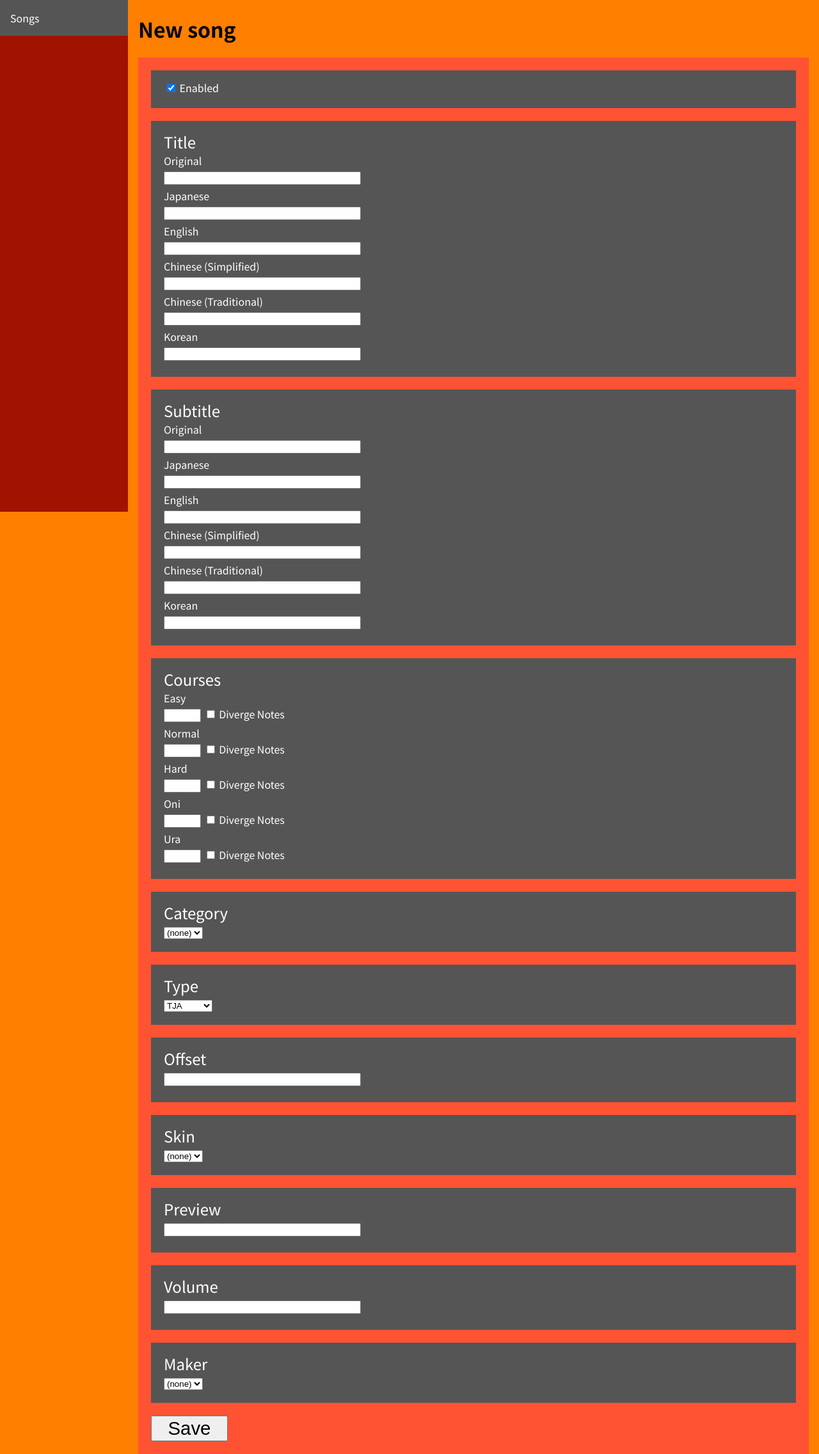
After one commit to 269Seahorse/Better-taiko-web, a Flask app: template templates/admin_song_new.html in a window 1280 px wide. The commit adds this page. Shown: the whole page at 64% size. Run offline with Flask 2, Linux system fonts and the light colour scheme; the template is opened without the code that fills it, so the values that code supplies are empty.

Commit message:
implement song addition/deletion

```diff
--- a/app.py
+++ b/app.py
@@ -1,6 +1,7 @@
 #!/usr/bin/env python3
 
 import bcrypt
+import config
 import json
 import re
 import schema
@@ -14,27 +15,18 @@ from ffmpy import FFmpeg
 from pymongo import MongoClient
 
 app = Flask(__name__)
-client = MongoClient()
+client = MongoClient(host=config.MONGO['host'])
 
-try:
-    app.secret_key = open('secret.txt').read().strip()
-except FileNotFoundError:
-    app.secret_key = os.urandom(24).hex()
-    with open('secret.txt', 'w') as fp:
-        fp.write(app.secret_key)
-        fp.close()
-
+app.secret_key = config.SECRET_KEY
 app.config['SESSION_TYPE'] = 'redis'
 app.config['SESSION_COOKIE_HTTPONLY'] = False
-app.cache = Cache(app, config={'CACHE_TYPE': 'redis'})
+app.cache = Cache(app, config=config.REDIS)
 sess = Session()
 sess.init_app(app)
 
-db = client.taiko
+db = client[config.MONGO['database']]
 db.users.create_index('username', unique=True)
-
-DEFAULT_URL = 'https://github.com/bui/taiko-web/'
-
+db.songs.create_index('id', unique=True)
 
 def api_error(message):
     return jsonify({'status': 'error', 'message': message})
@@ -49,17 +41,19 @@ def login_required(f):
     return decorated_function
 
 
-def admin_required(f):
-    @wraps(f)
-    def decorated_function(*args, **kwargs):
-        if not session.get('username'):
-            return abort(403)
+def admin_required(level):
+    def decorated_function(f):
+        @wraps(f)
+        def wrapper(*args, **kwargs):
+            if not session.get('username'):
+                return abort(403)
 
-        user = db.users.find_one({'username': session.get('username')})
-        if user['user_level'] < 50:
-            return abort(403)
+            user = db.users.find_one({'username': session.get('username')})
+            if user['user_level'] < level:
+                return abort(403)
 
-        return f(*args, **kwargs)
+            return f(*args, **kwargs)
+        return wrapper
     return decorated_function
 
 
@@ -71,27 +65,24 @@ def before_request_func():
 
 
 def get_config():
-    if os.path.isfile('config.json'):
-        try:
-            config = json.load(open('config.json', 'r'))
-        except ValueError:
-            print('WARNING: Invalid config.json, using default values')
-            config = {}
-    else:
-        print('WARNING: No config.json found, using default values')
-        config = {}
+    config_out = {
+        'songs_baseurl': config.SONGS_BASEURL,
+        'assets_baseurl': config.ASSETS_BASEURL,
+        'email': config.EMAIL,
+        'accounts': config.ACCOUNTS
+    }
 
-    if not config.get('songs_baseurl'):
-        config['songs_baseurl'] = ''.join([request.host_url, 'songs']) + '/'
-    if not config.get('assets_baseurl'):
-        config['assets_baseurl'] = ''.join([request.host_url, 'assets']) + '/'
+    if not config_out.get('songs_baseurl'):
+        config_out['songs_baseurl'] = ''.join([request.host_url, 'songs']) + '/'
+    if not config_out.get('assets_baseurl'):
+        config_out['assets_baseurl'] = ''.join([request.host_url, 'assets']) + '/'
 
-    config['_version'] = get_version()
-    return config
+    config_out['_version'] = get_version()
+    return config_out
 
 
 def get_version():
-    version = {'commit': None, 'commit_short': '', 'version': None, 'url': DEFAULT_URL}
+    version = {'commit': None, 'commit_short': '', 'version': None, 'url': config.URL}
     if os.path.isfile('version.json'):
         try:
             ver = json.load(open('version.json', 'r'))
@@ -114,20 +105,21 @@ def route_index():
 
 
 @app.route('/admin')
-@admin_required
+@admin_required(level=50)
 def route_admin():
     return redirect('/admin/songs')
 
 
 @app.route('/admin/songs')
-@admin_required
+@admin_required(level=50)
 def route_admin_songs():
     songs = db.songs.find({})
-    return render_template('admin_songs.html', songs=list(songs))
+    user = db.users.find_one({'username': session['username']})
+    return render_template('admin_songs.html', songs=list(songs), admin=user)
 
 
 @app.route('/admin/songs/<int:id>')
-@admin_required
+@admin_required(level=50)
 def route_admin_songs_id(id):
     song = db.songs.find_one({'id': id})
     if not song:
@@ -142,8 +134,58 @@ def route_admin_songs_id(id):
         song=song, categories=categories, song_skins=song_skins, makers=makers, admin=user)
 
 
+@app.route('/admin/songs/new')
+@admin_required(level=100)
+def route_admin_songs_new():
+    categories = list(db.categories.find({}))
+    song_skins = list(db.song_skins.find({}))
+    makers = list(db.makers.find({}))
+
+    return render_template('admin_song_new.html', categories=categories, song_skins=song_skins, makers=makers)
+
+
+@app.route('/admin/songs/new', methods=['POST'])
+@admin_required(level=100)
+def route_admin_songs_new_post():
+    output = {'title_lang': {}, 'subtitle_lang': {}, 'courses': {}}
+    output['enabled'] = True if request.form.get('enabled') else False
+    output['title'] = request.form.get('title') or None
+    output['subtitle'] = request.form.get('subtitle') or None
+    for lang in ['ja', 'en', 'cn', 'tw', 'ko']:
+        output['title_lang'][lang] = request.form.get('title_%s' % lang) or None
+        output['subtitle_lang'][lang] = request.form.get('subtitle_%s' % lang) or None
+
+    for course in ['easy', 'normal', 'hard', 'oni', 'ura']:
+        if request.form.get('course_%s' % course):
+            output['courses'][course] = {'stars': int(request.form.get('course_%s' % course)),
+                                         'branch': True if request.form.get('branch_%s' % course) else False}
+        else:
+            output['courses'][course] = None
+
+    output['category_id'] = int(request.form.get('category_id')) or None
+    output['type'] = request.form.get('type')
+    output['offset'] = float(request.form.get('offset')) or None
+    output['skin_id'] = int(request.form.get('skin_id')) or None
+    output['preview'] = float(request.form.get('preview')) or None
+    output['volume'] = float(request.form.get('volume')) or None
+    output['maker_id'] = int(request.form.get('maker_id')) or None
+    output['hash'] = None
+
+    seq = db.seq.find_one({'name': 'songs'})
+    seq_new = seq['value'] + 1 if seq else 1
+    output['id'] = seq_new
+    output['order'] = seq_new
+
+    db.songs.insert_one(output)
+    flash('Song created.')
+
+    db.seq.update_one({'name': 'songs'}, {'$set': {'value': seq_new}}, upsert=True)
+
+    return redirect('/admin/songs/%s' % str(seq_new))
+
+
 @app.route('/admin/songs/<int:id>', methods=['POST'])
-@admin_required
+@admin_required(level=100)
 def route_admin_songs_id_post(id):
     song = db.songs.find_one({'id': id})
     if not song:
@@ -181,6 +223,18 @@ def route_admin_songs_id_post(id):
     flash('Changes saved.')
 
     return redirect('/admin/songs/%s' % id)
+
+
+@app.route('/admin/songs/<int:id>/delete', methods=['POST'])
+@admin_required(level=100)
+def route_admin_songs_id_delete(id):
+    song = db.songs.find_one({'id': id})
+    if not song:
+        return abort(404)
+
+    db.songs.delete_one({'id': id})
+    flash('Song deleted.')
+    return redirect('/admin/songs')
 
 
 @app.route('/api/preview')
--- a/config.example.json
+++ /dev/null
@@ -1,6 +0,0 @@
-{
-    "songs_baseurl": "",
-    "assets_baseurl": "",
-    "email": "",
-    "accounts": true
-}
--- a/public/src/css/admin.css
+++ b/public/src/css/admin.css
@@ -130,3 +130,23 @@ h1 small {
     margin-bottom: 10px;
     color: white;
 }
+
+.save-song {
+    font-size: 22pt;
+    width: 120px;
+}
+
+.delete-song button {
+    float: right;
+    margin-top: -25px;
+    font-size: 12pt;
+}
+
+.side-button {
+    float: right;
+    background: green;
+    padding: 5px 20px;
+    color: white;
+    text-decoration: none;
+    margin-top: 25px;
+}
--- /dev/null
+++ b/templates/admin_song_new.html
@@ -0,0 +1,121 @@
+{% extends 'admin.html' %}
+{% block content %}
+<h1>New song</h1>
+{% for message in get_flashed_messages() %}
+<div class="message">{{ message }}</div>
+{% endfor %}
+<div class="song-form">
+    <form method="post">
+
+        <div class="form-field">
+            <span class="checkbox"><input type="checkbox" name="enabled" id="enabled" checked><label for="enabled"> Enabled</label></span>
+        </div>
+
+        <div class="form-field">
+            <p>Title</p>
+            <label for="title">Original</label>
+            <input type="text" id="title" value="" name="title" required>
+            <label for="title_ja">Japanese</label>
+            <input type="text" id="title_ja" value="" name="title_ja">
+            <label for="title_en">English</label>
+            <input type="text" id="title_en" value="" name="title_en">
+            <label for="title_cn">Chinese (Simplified)</label>
+            <input type="text" id="title_cn" value="" name="title_cn">
+            <label for="title_tw">Chinese (Traditional)</label>
+            <input type="text" id="title_tw" value="" name="title_tw">
+            <label for="title_ko">Korean</label>
+            <input type="text" id="title_ko" value="" name="title_ko">
+        </div>
+
+        <div class="form-field">
+            <p>Subtitle</p>
+            <label for="subtitle">Original</label>
+            <input type="text" id="subtitle" value="" name="subtitle">
+            <label for="subtitle_ja">Japanese</label>
+            <input type="text" id="subtitle_ja" value="" name="subtitle_ja">
+            <label for="subtitle_en">English</label>
+            <input type="text" id="subtitle_en" value="" name="subtitle_en">
+            <label for="subtitle_cn">Chinese (Simplified)</label>
+            <input type="text" id="subtitle_cn" value="" name="subtitle_cn">
+            <label for="subtitle_tw">Chinese (Traditional)</label>
+            <input type="text" id="subtitle_tw" value="" name="subtitle_tw">
+            <label for="subtitle_ko">Korean</label>
+            <input type="text" id="subtitle_ko" value="" name="subtitle_ko">
+        </div>
+
+        <div class="form-field">
+            <p>Courses</p>
+            <label for="course_easy">Easy</label>
+            <input type="number" id="course_easy" value="" name="course_easy" min="0" max="10">
+            <span class="checkbox"><input type="checkbox" name="branch_easy" id="branch_easy"><label for="branch_easy"> Diverge Notes</label></span>
+            <label for="course_normal">Normal</label>
+            <input type="number" id="course_normal" value="" name="course_normal" min="0" max="10">
+            <span class="checkbox"><input type="checkbox" name="branch_normal" id="branch_normal"><label for="branch_normal"> Diverge Notes</label></span>
+            <label for="course_hard">Hard</label>
+            <input type="number" id="course_hard" value="" name="course_hard" min="0" max="10">
+            <span class="checkbox"><input type="checkbox" name="branch_hard" id="branch_hard"><label for="branch_hard"> Diverge Notes</label></span>
+            <label for="course_oni">Oni</label>
+            <input type="number" id="course_oni" value="" name="course_oni" min="0" max="10">
+            <span class="checkbox"><input type="checkbox" name="branch_oni" id="branch_oni"><label for="branch_oni"> Diverge Notes</label></span>
+            <label for="course_ura">Ura</label>
+            <input type="number" id="course_ura" value="" name="course_ura" min="0" max="10">
+            <span class="checkbox"><input type="checkbox" name="branch_ura" id="branch_ura"><label for="branch_ura"> Diverge Notes</label></span>
+        </div>
+
+        <div class="form-field">
+            <p><label for="category_id">Category</label></p>
+            <select name="category_id" id="category_id">
+                <option value="0">(none)</option>
+                {% for category in categories %}
+                    <option value="{{ category.id }}">{{ category.title }}</option>
+                {% endfor %}
+            </select>
+        </div>
+
+        <div class="form-field">
+            <p><label for="type">Type</label></p>
+            <select name="type" id="type">
+                <option value="tja">TJA</option>
+                <option value="osu">osu!taiko</option>
+            </select>
+        </div>
+
+        <div class="form-field">
+            <p><label for="offset">Offset</label></p>
+            <input type="text" id="offset" value="" name="offset" required>
+        </div>
+
+        <div class="form-field">
+            <p><label for="skin_id">Skin</label></p>
+            <select name="skin_id" id="skin_id">
+                <option value="0">(none)</option>
+                {% for skin in song_skins %}
+                    <option value="{{ skin.id }}">{{ skin.name }}</option>
+                {% endfor %}
+            </select>
+        </div>
+
+        <div class="form-field">
+            <p><label for="preview">Preview</label></p>
+            <input type="text" id="preview" value="" name="preview" required>
+        </div>
+
+        <div class="form-field">
+            <p><label for="volume">Volume</label></p>
+            <input type="text" id="volume" value="" name="volume" required>
+        </div>
+
+        <div class="form-field">
+            <p><label for="maker_id">Maker</label></p>
+            <select name="maker_id" id="maker_id">
+                <option value="0">(none)</option>
+                {% for maker in makers %}
+                    <option value="{{ maker.id }}">{{ maker.name }}</option>
+                {% endfor %}
+            </select>
+        </div>
+
+        <button type="submit" class="save-song">Save</button>
+    </form>
+</div>
+{% endblock %}
--- a/templates/admin_songs.html
+++ b/templates/admin_songs.html
@@ -1,6 +1,12 @@
 {% extends 'admin.html' %}
 {% block content %}
+{% if admin.user_level >= 100 %}
+<a href="/admin/songs/new" class="side-button">New song</a>
+{% endif %}
 <h1>Songs</h1>
+{% for message in get_flashed_messages() %}
+<div class="message">{{ message }}</div>
+{% endfor %}
 {% for song in songs %}
     <a href="/admin/songs/{{ song.id }}" class="song-link">
         <div class="song">
```
Also changed, not shown: config.example.py (added, +32 -0 lines), templates/admin_song_detail.html (+11 -6 lines), tools/migrate_db.py (+15 -6 lines), 1 other file.
